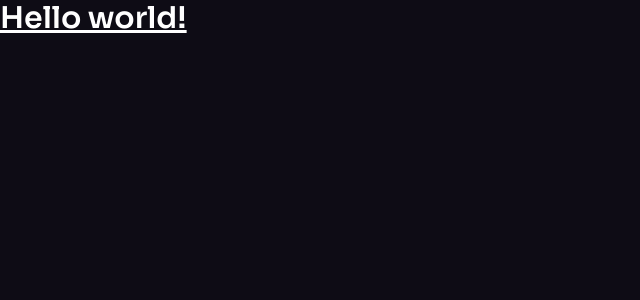
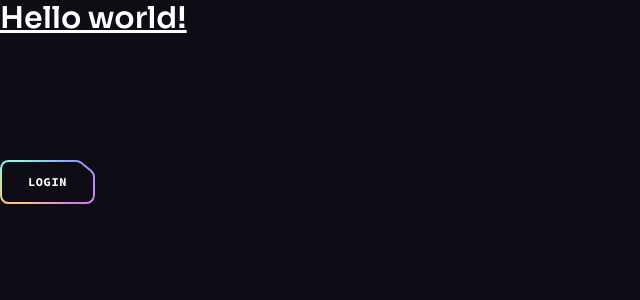
Before and after one commit to Chloedj/brainwave, a React (Vite) app: page / in a window 1280 px wide. Shown: the top 300 px of the page, without its empty margins (0-640 px from the left). Built offline with nearby package versions, Linux system fonts and the light colour scheme.

Commit message:
Added button component

```diff
--- a/src/App.jsx
+++ b/src/App.jsx
@@ -1,5 +1,18 @@
-function App() {
-  return <h1 className="text-3xl font-bold underline">Hello world!</h1>;
-}
+import ButtonGradient from "./assets/svg/ButtonGradient";
+import Button from "./components/button";
+
+const App = () => {
+  return (
+    <>
+      <h1 className="text-3xl font-bold underline">Hello world!</h1>
+      <div className="pt-[4.75rem] lg:pt-[5.25rem] overflow-hidden">
+        <Button className="mt-10" href="#login">
+          Login
+        </Button>
+      </div>
+      <ButtonGradient />
+    </>
+  );
+};
 
 export default App;
--- /dev/null
+++ b/src/components/button.jsx
@@ -0,0 +1,26 @@
+import ButtonSvg from "../assets/svg/ButtonSvg";
+
+const Button = ({ className, href, onClick, children, px, white }) => {
+  const classes = `button relative inline-flex items-center justify-center h-11 transition-colors hover:text-color-1 ${
+    px || "px-7"
+  } ${white ? "text-n-8" : "text-n-1"} ${className || ""}`;
+  const spanClasses = "relative z-10";
+
+  const renderButton = () => (
+    <button className={classes} onClick={onClick}>
+      <span className={spanClasses}>{children}</span>
+      {ButtonSvg(white)}
+    </button>
+  );
+
+  const renderLink = () => (
+    <a href={href} className={classes}>
+      <span className={spanClasses}>{children}</span>
+      {ButtonSvg(white)}
+    </a>
+  );
+
+  return href ? renderLink() : renderButton();
+};
+
+export default Button;
```
